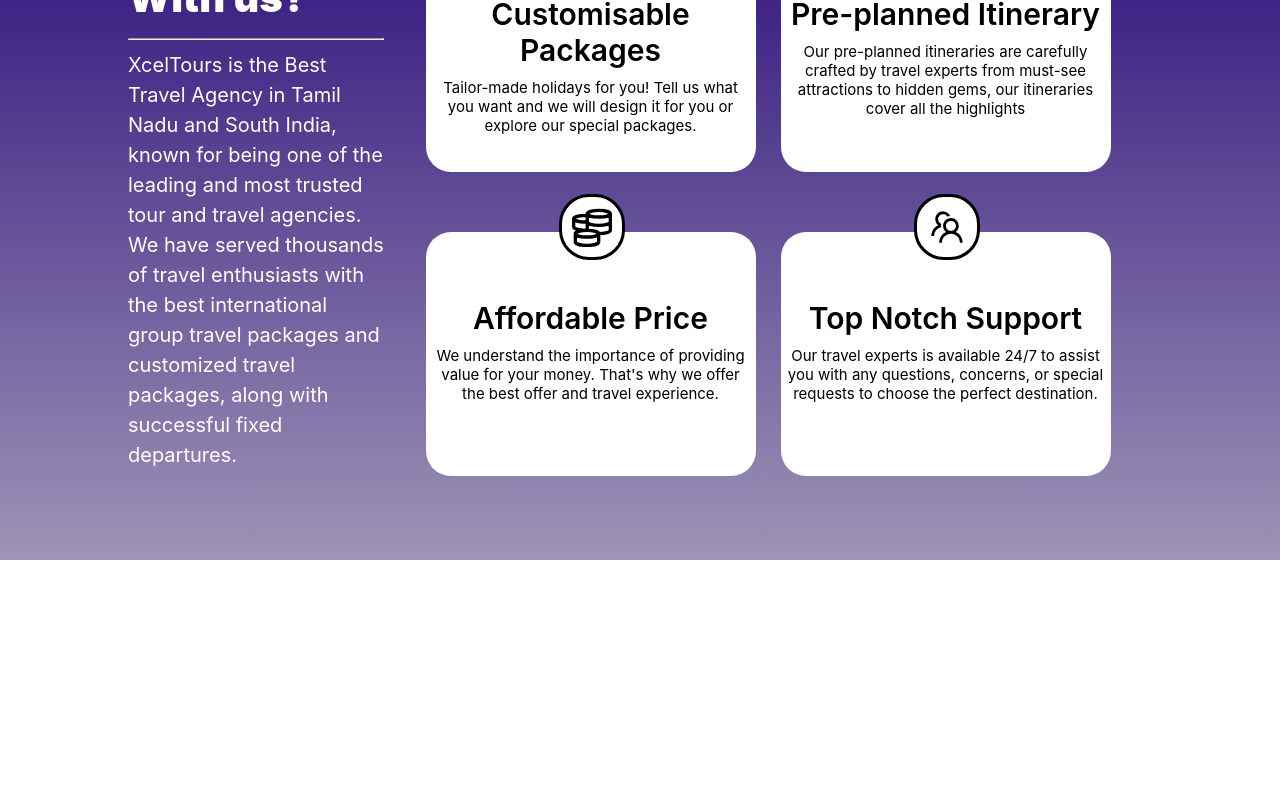
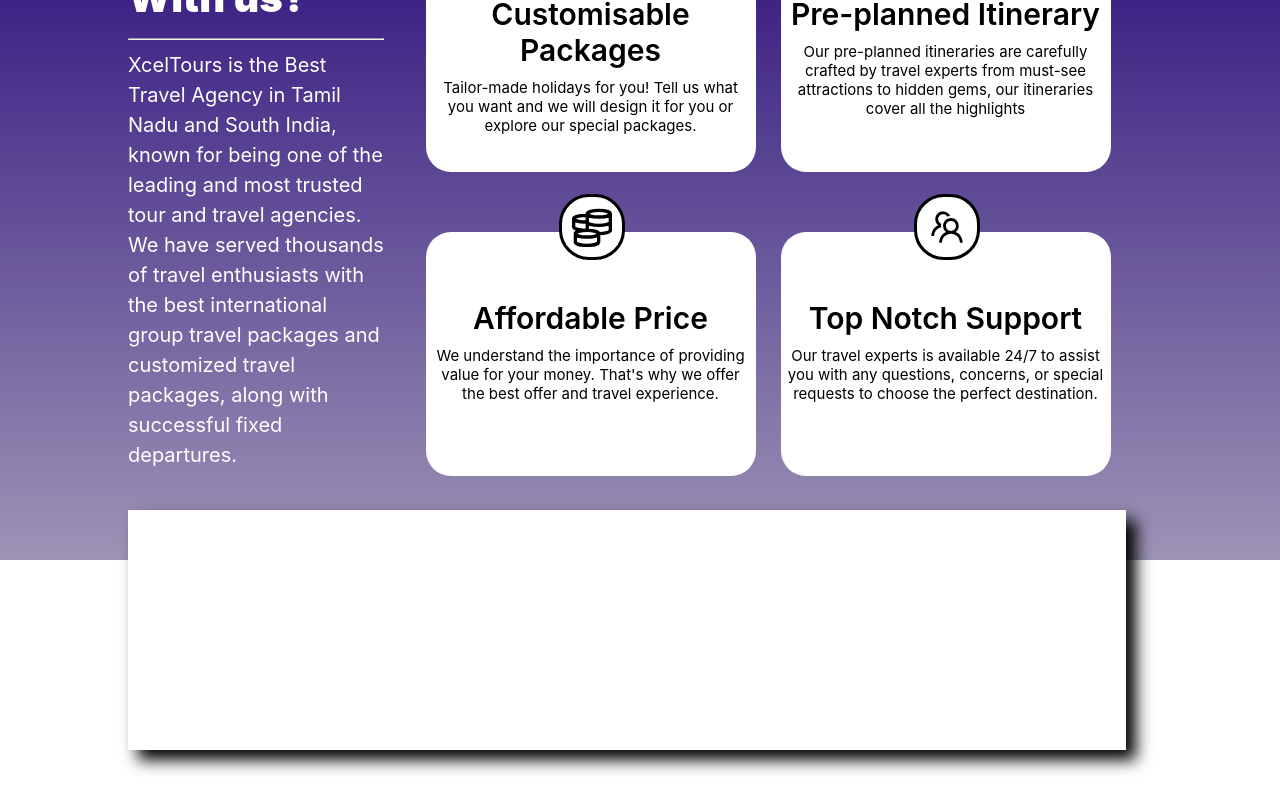
Before and after one commit to ud-k16/tourswebsite, a React (Create React App) app: page / in a window 1280 px wide. Shown: the part 956-1756 px from the top of the page. Before the commit the page ends 1516 px from the top, so only its background shows below. Built offline with nearby package versions, Linux system fonts and the light colour scheme.

Commit message:
achievements box outline'

```diff
--- /dev/null
+++ b/src/components/home/Achievements/Achievements.module.css
@@ -0,0 +1,10 @@
+.container{
+    position: relative;
+    top:-50px;
+    left:10%;
+    box-shadow: 10px 10px 15px black;
+    background-color: white;
+    width:78vw;
+    height:30vh;
+
+}
--- /dev/null
+++ b/src/components/home/Achievements/index.jsx
@@ -0,0 +1,6 @@
+import styles from "./Achievements.module.css";
+
+const Achievements = () => {
+  return <div className={styles.container}></div>;
+};
+export default Achievements;
--- a/src/screens/home.jsx
+++ b/src/screens/home.jsx
@@ -4,6 +4,7 @@
 import FeaturedLocation from "../components/home/FeaturedLocation";
 import Services from "../components/home/service";
 import { featuredTour } from "../sampledata/sampledata";
+import Achievements from "../components/home/Achievements";
 
 const Home = () => {
   return (
@@ -13,6 +14,7 @@
       <EnquiryButton />
       <FeaturedLocation featuredTour={featuredTour} />
       <Services />
+      <Achievements />
     </div>
   );
 };
```
